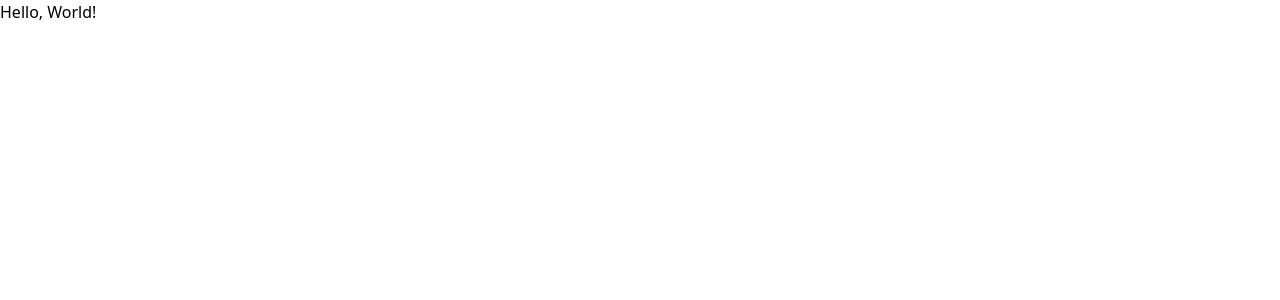
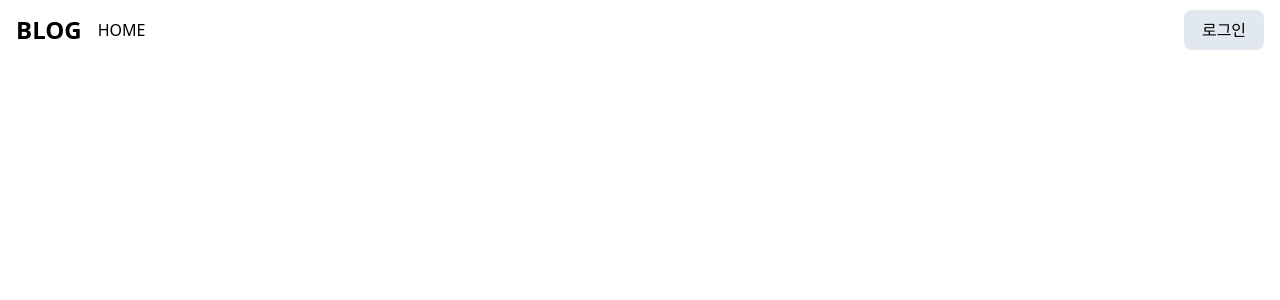
Before and after one commit to s0ojin/blog-app, a React (Vite) app: page / in a window 1280 px wide. Shown: the top 300 px of the page. Built offline with nearby package versions, Linux system fonts and the light colour scheme.

Commit message:
FEAT: 헤더UI작업

```diff
--- a/src/App.jsx
+++ b/src/App.jsx
@@ -1,5 +1,11 @@
+import Header from "./components/Header";
+
 function App() {
-  return <>Hello, World!</>;
+  return (
+    <>
+      <Header />
+    </>
+  );
 }
 
 export default App;
--- /dev/null
+++ b/src/components/Header.jsx
@@ -0,0 +1,11 @@
+export default function Header() {
+  return (
+    <div className="w-full h-[60px] p-4 flex items-center">
+      <div className="text-[24px] font-bold">BLOG</div>
+      <button className="ml-4">HOME</button>
+      <button className="w-[80px] h-[40px] bg-slate-200 rounded-lg ml-auto">
+        로그인
+      </button>
+    </div>
+  );
+}
```
